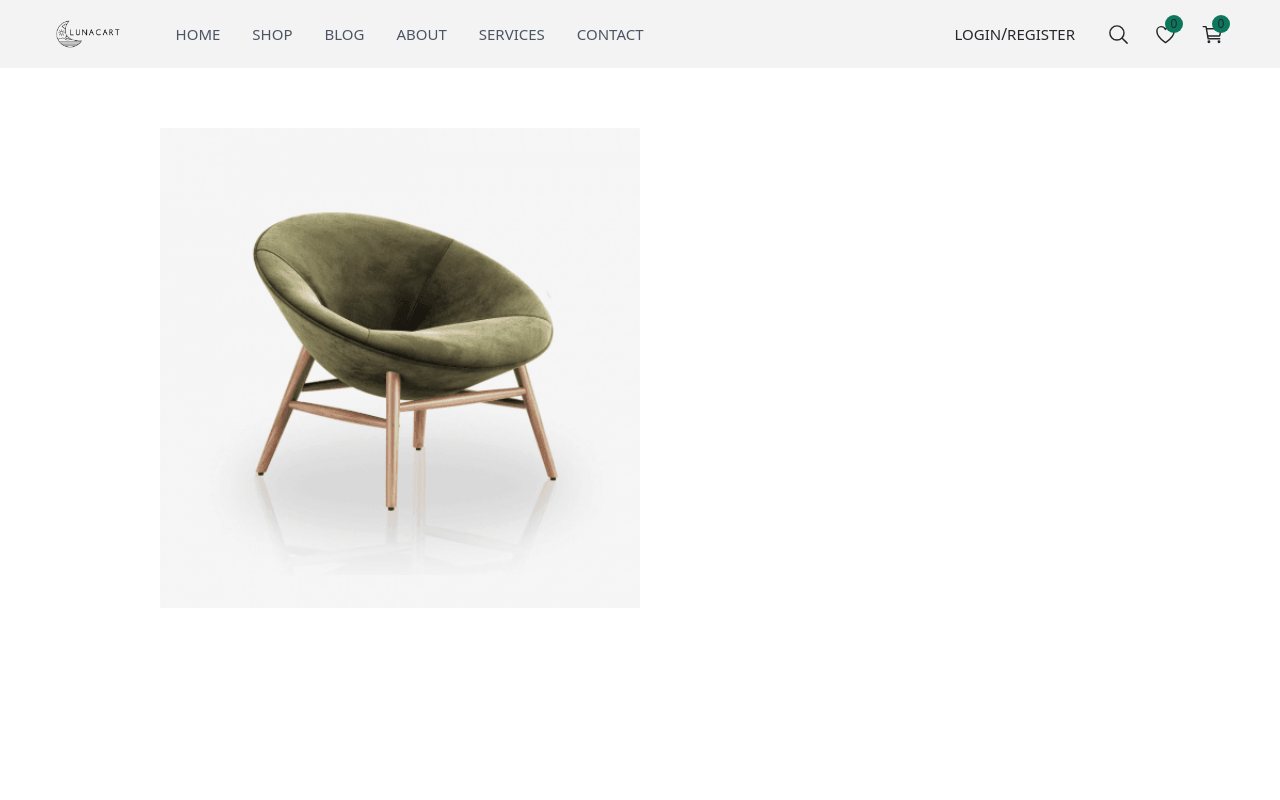
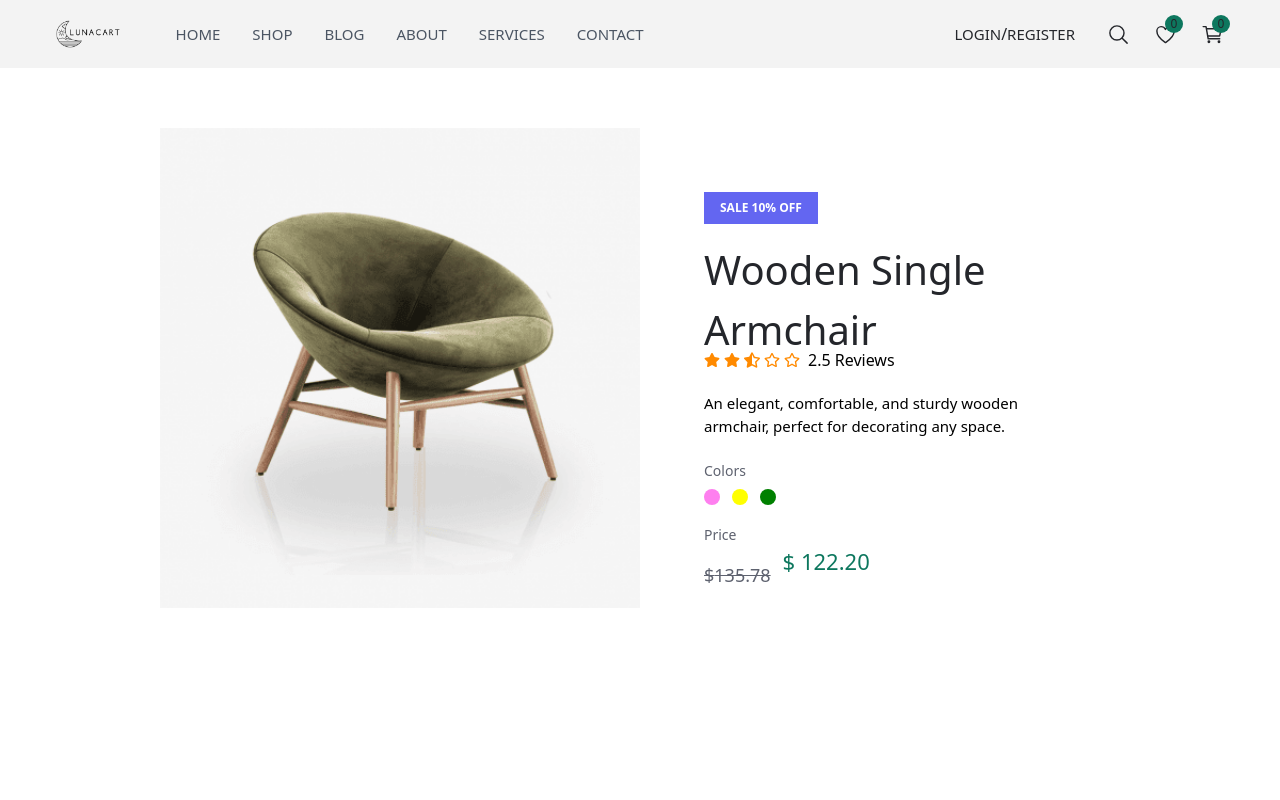
Before and after one commit to gabriellamsa/ecommerce-website, a React (Vite) app: page /product-details/1 in a window 1280 px wide. Shown: the top 800 px of the page. Built offline with nearby package versions, Linux system fonts and the light colour scheme.

Commit message:
feat: add color selection and dynamic pricing in ProductDetail

```diff
--- a/src/screen/product/ProductDetails.jsx
+++ b/src/screen/product/ProductDetails.jsx
@@ -1,5 +1,12 @@
 import { useParams } from "react-router-dom";
 import { productlists } from "../../assets/data/data";
+import {
+  BodyOne,
+  Caption,
+  Title,
+} from "../../components/common/CustomComponents";
+import { RenderRatingStars } from "../../components/product/ProductCard";
+import { useState } from "react";
 
 const colorsValue = {
   red: "#fe7fef",
@@ -26,6 +33,15 @@ export const ProductDetail = () => {
   );
   const { title, images, price, description, discount, rating, color } =
     product;
+  const [selectedColor, setSelectedColor] = useState(color[0].value);
+  const [selectedPrice, setSelectedPrice] = useState(
+    price.find((price) => price.color === color[0].value)
+  );
+  const handleColorClick = (color) => {
+    const newSelectedPrice = price.find((price) => price.color === color);
+    setSelectedColor(color);
+    setSelectedPrice(newSelectedPrice);
+  };
 
   if (!product) {
     return <div>Product not found</div>;
@@ -48,6 +64,54 @@ export const ProductDetail = () => {
               />
             ))}
           </div>
+
+          <div className="details lg:w-1/2 px-16 pt-16">
+            <button className="feature-btn bg-indigo-500 mb-2">
+              SALE {discount}% OFF
+            </button>
+            <Title level={2} className="my-2">
+              {title}
+            </Title>
+            <div className="flex items-center gap-2 -mt-5 mb-5">
+              <div className="flex items-center gap-1">
+                {RenderRatingStars(rating)}
+              </div>
+              <p>{product.rating} Reviews</p>
+            </div>
+            <p className="text-[15px]">{description}</p>
+            <br />
+
+            <div>
+              <Caption>Colors</Caption>
+              <div className="flex items-center gap-3 mt-5">
+                {color.map((colorOption, index) => (
+                  <div
+                    key={index}
+                    onClick={() => handleColorClick(colorOption.value)}
+                    className={`w-4 h-4 rounded-full -mt-3 cursor-pointer border-gray-300 ${
+                      selectedColor === colorOption.value ? "selected" : ""
+                    }`}
+                    style={{ backgroundColor: colorsValue[colorOption.value] }}
+                  ></div>
+                ))}
+              </div>
+            </div>
+            <div className="mt-5">
+              <Caption>Price</Caption>
+              <div className="flex items-cnter gap-3">
+                <BodyOne className=" line-through mt-4">
+                  ${selectedPrice.value}
+                </BodyOne>
+                <Title level={5} className="text-primary-green">
+                  ${" "}
+                  {(
+                    selectedPrice.value -
+                    (selectedPrice.value * product.discount) / 100
+                  ).toFixed(2)}
+                </Title>
+              </div>
+            </div>
+          </div>
         </div>
       </section>
     </div>
```
